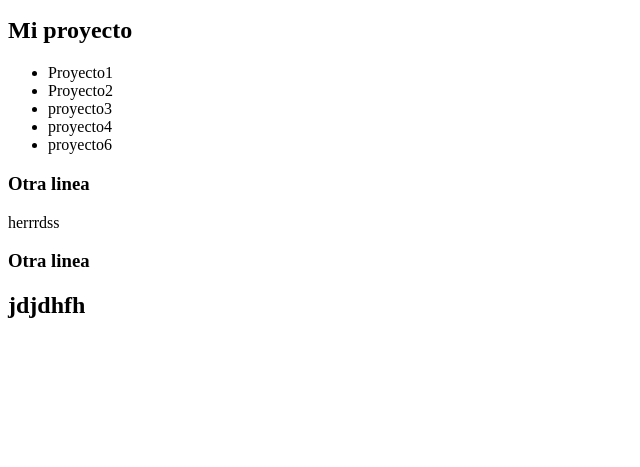
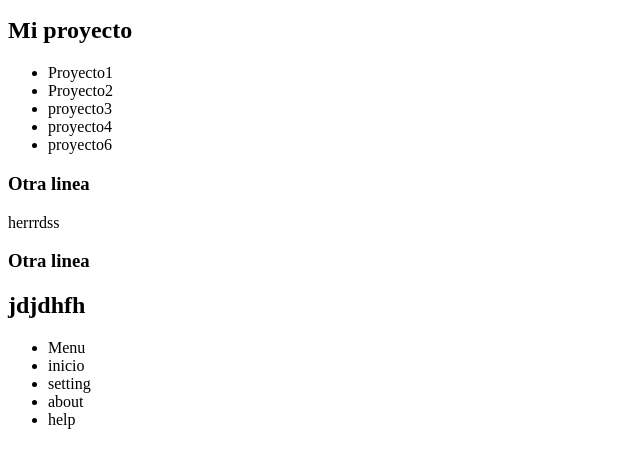
Before and after one commit to Remyzzz/primerproyecto, a plain HTML site: page index.html in a window 1280 px wide. Shown: the part 87-554 px from the top of the page, without its empty margins (0-640 px from the left). Drawn offline with Linux system fonts and the light colour scheme.

Commit message:
Add menu inicio

```diff
--- a/index.html
+++ b/index.html
@@ -16,3 +16,11 @@
 <p>herrrdss</p>
 <h3 >Otra linea</h3>
 <h2>jdjdhfh</h2>
+
+<ul>
+    <li>Menu</li>
+    <li>inicio</li>
+    <li>setting</li>
+    <li>about</li>
+    <li>help</li>
+</ul>
```
